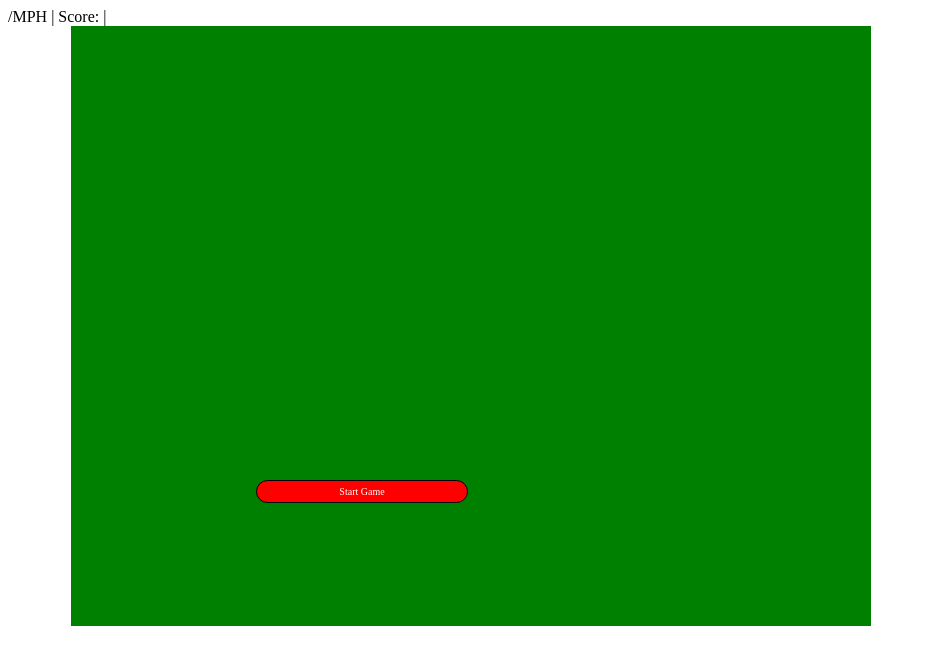
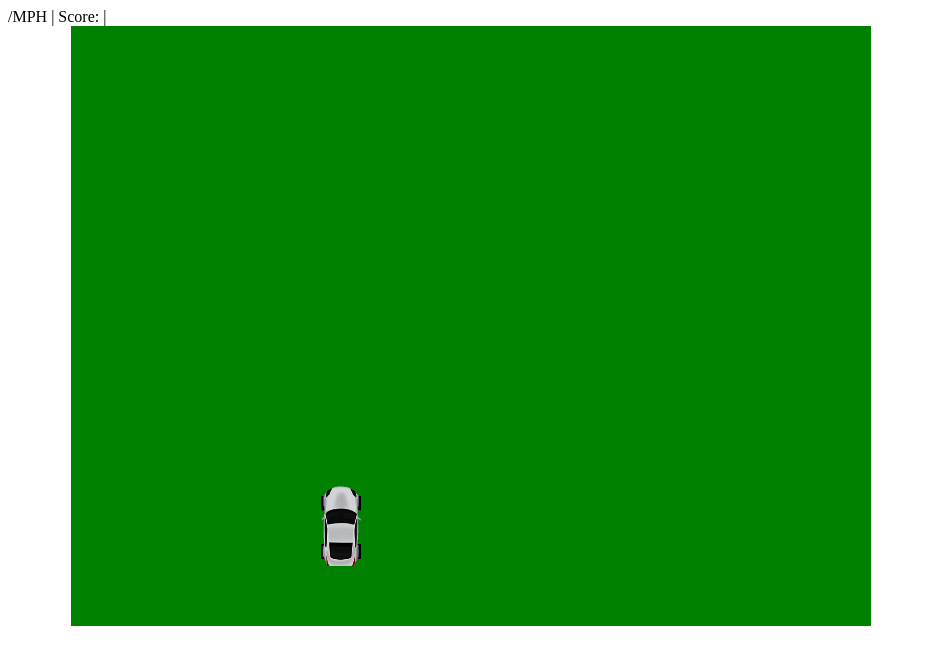
Before and after one commit to trevorsmith1667/Burnin-Rubber, a plain HTML site: page index.html in a window 1280 px wide. Both pictures are taken after a click on the element "Start Game". Shown: the whole page, without its empty margins (0-926 px from the left). Drawn offline with Linux system fonts and the light colour scheme.

Commit message:
working on building car functions

```diff
--- a/game.js
+++ b/game.js
@@ -10,8 +10,10 @@ document.addEventListener('keydown', pressKeyOn);
 document.addEventListener('keyup', pressKeyOff);
 
 
-let animationGame =requestAnimationFrame(playGame);
+//Game variables
+let animationGame = requestAnimationFrame(playGame);
 let gamePlay = false;
+let player
 let keys = {
     arrowUp: false,
     arrowDown: false,
@@ -19,14 +21,21 @@ let keys = {
     arrowRight: false
 
 }
-//Game variables
 function startGame(){
+    console.log(gamePlay);
+    startButton.style.display='none'
     var div = document.createElement('div');
     div.setAttribute('class', 'playerCar');
     div.x = 250;
     div.y = 500
     container.appendChild(div);
     gamePlay = true;
+    player = {
+        speed: 1,
+        lives: 3,
+        gameScore: 0,
+        neededPasses: 10
+    }
 }
 
 function pressKeyOn(){
@@ -37,9 +46,13 @@ function pressKeyOff(){
 
 }
 
+function updateDash(){
+    console.log(player)
+}
+
 function playGame(){
     if(gamePlay){
-    console.log('game in play');
-    animationGame = requestAnimationFrame(playGame)
+    updateDash()
     }
+animationGame = requestAnimationFrame(playGame)
 }
--- a/style.css
+++ b/style.css
@@ -33,3 +33,16 @@
     background-color: #444;
     border-radius: 2px;
 }
+
+.playerCar {
+    position: absolute;
+    height: 80px;
+    width: 40px;
+    bottom: 60px;
+    left: 250px;
+    border-radius: 5px;
+    background-image: url('./assets/car1.png');
+    background-size: cover;
+    z-index: 100;
+
+}
```
Also changed, not shown: assets/car1.png (added), assets/car2.png (added).
